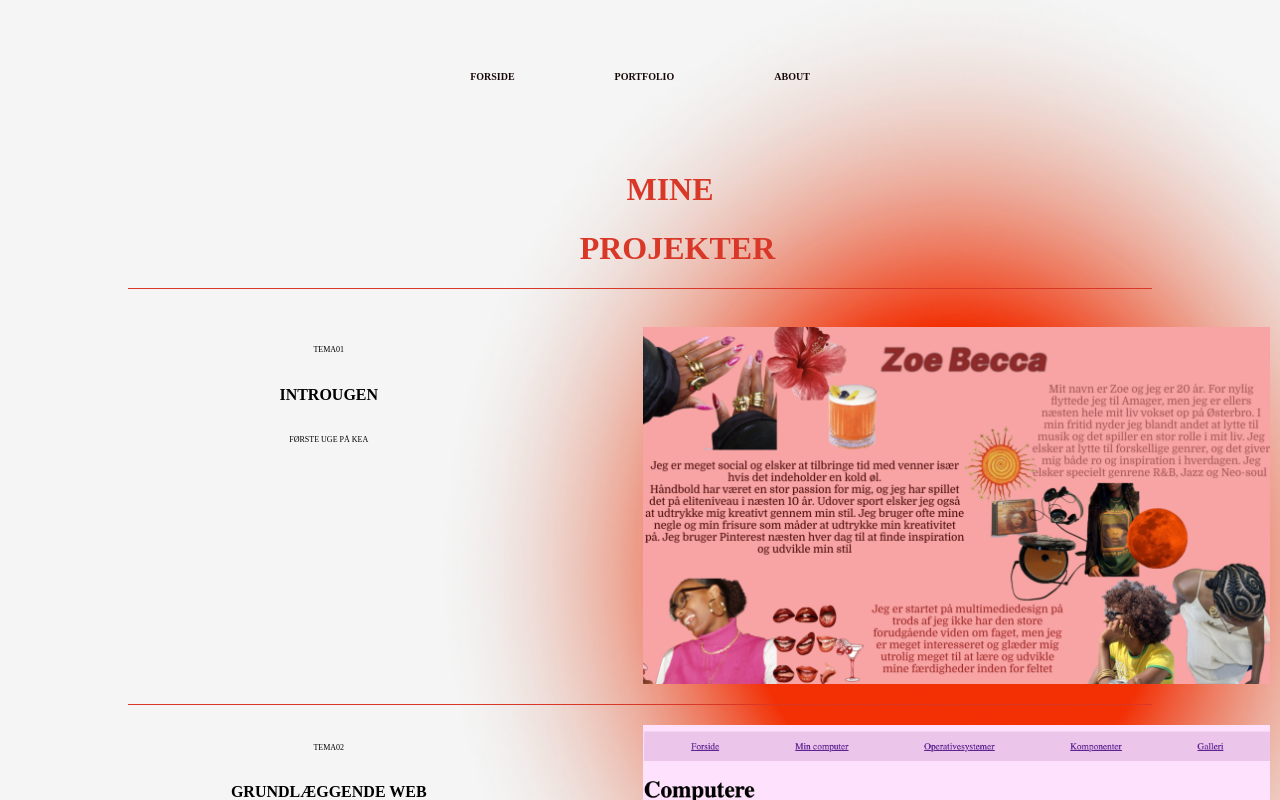
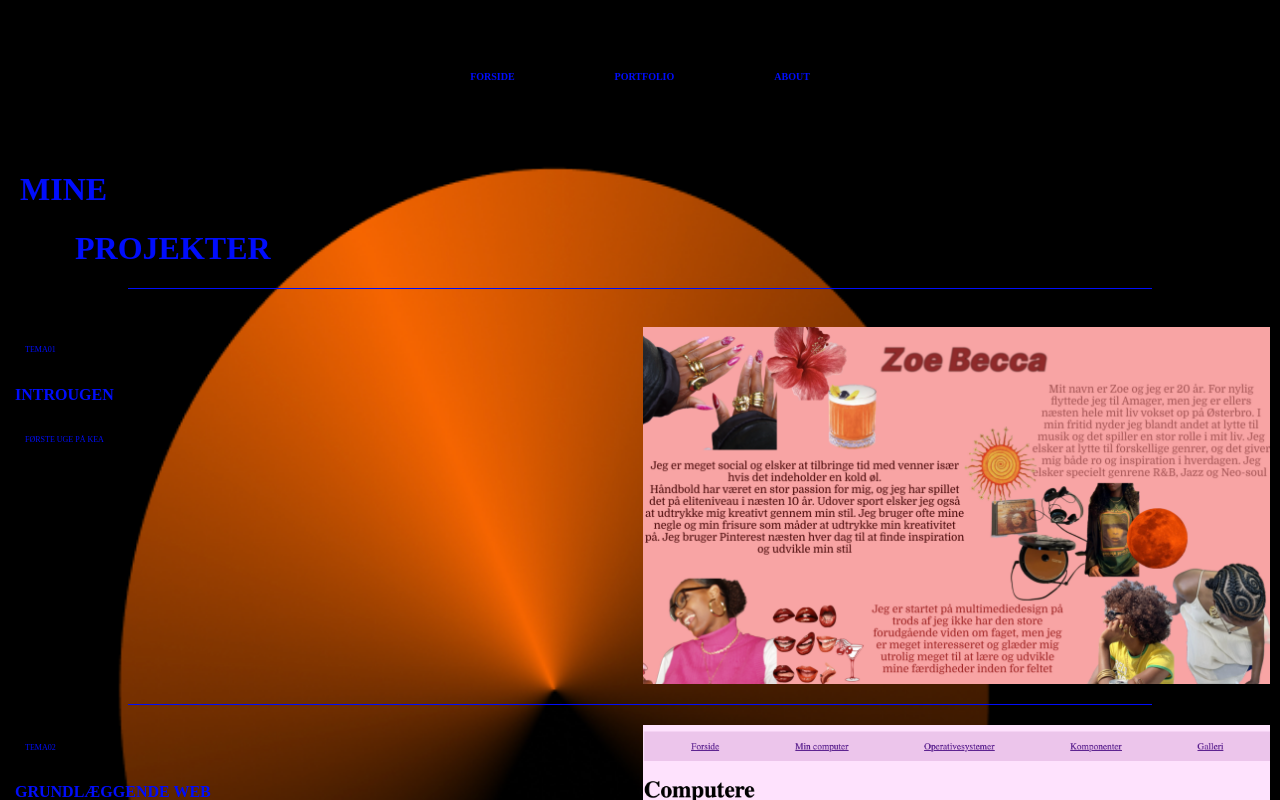
Before and after one commit to ZOEE-max/Portfolio, a plain HTML site: page site/portfolio.html in a window 1280 px wide. Shown: the top 800 px of the page. Drawn offline with Linux system fonts and the light colour scheme.

Commit message:
portfolio

```diff
--- a/css/layout.css
+++ b/css/layout.css
@@ -2,8 +2,7 @@
     display:grid;
     grid-template-columns: 1fr 1fr ;
     margin-right: 10px;
-    margin-left: 15px ;
-    text-align: center;
+    margin-left: 15px;
 }
 .grid1_1 img{
     width: 100%;
--- a/css/style.css
+++ b/css/style.css
@@ -1,8 +1,6 @@
 body, html {
     margin: 0;
     padding: 0;
-    box-sizing: border-box;
-    background-color: #EDEAC7;
 }
 
 /* -------------------------Header--------------------------------------------- */
@@ -62,7 +60,7 @@ body, html {
     width: 150%;
 }
 
-/* .header03{
+.header03{
     top: 0;
     left: 0;
     width: 100%;
@@ -84,11 +82,11 @@ body, html {
 
 .header03 nav ul li a {
     text-decoration: none;
-    color: rgb(25, 8, 8);
+    color:#000DFC;
     font-weight: bold;
     font-size: 10px;
     position: relative
-} */
+}
 
 .header02{
     position: relative;
@@ -148,16 +146,21 @@ body, html {
 
 /* -----------------------PORTFOLIO--------------------------------------- */
 .bgport{
-    background-image: url(../img/bg2.png);
+    background-image: url(../img/bgtelefon1.png);
     background-size: cover;
+    background-color: black;
 }
 
 .mine{
-    margin-left: 60px;
+    margin-left: 20px;
 }
 
 .projekter{
     margin-left: 75px;
+}
+.storh4{
+    color: #000DFC;
+font-weight: bolder;
 }
 
 .link-wrapper {
@@ -180,13 +183,22 @@ hr {
     margin-right: auto;
  color: #EDEAC7;
 }
-
+.version2 {
+    border: none;
+    border-top: 1px solid #000DFC;
+    margin: 20px 0;
+    width: 80%;
+    margin-left: auto;
+    margin-right: auto;
+ color: #EDEAC7;
+}
 .p-projekt{
     font-size: 0.5em;
+    color: #000DFC;
 }
 
 .MP{
-    color: #D93829;
+    color: #000DFC;
     font-weight: bolder;
 }
 
@@ -295,7 +307,7 @@ figcaption{
 .bg0{
     background-color: #EDEAC7;
 }
-.beskrivendeTekst h3, h1{
+.beskrivendeTekst h3 h1{
     text-align: center;
 }
 
--- a/site/portfolio.html
+++ b/site/portfolio.html
@@ -8,7 +8,7 @@
     <link rel="stylesheet" href="../css/style.css">
 </head>
 <body class="bgport">
-    <header class="header02">
+    <header class="header03">
         <nav>
           <ul>
             <li><a href="index.html">FORSIDE</a></li>
@@ -21,13 +21,13 @@
         <div class="MP">
         <h1 class="mine">MINE</h1> <h1 class="projekter">PROJEKTER</h1>
     </div>
-    <hr>
+    <hr class="version2">
     <br>
 <a href="tema01.html" class="link-wrapper">
     <div class="grid1_1">
             <div>
               <p class="p-projekt">TEMA01</p>
-              <h4>INTROUGEN</h4>
+              <h4 class="storh4">INTROUGEN</h4>
               <p class="p-projekt">FØRSTE UGE PÅ KEA</p>
             </div>
 <div>
@@ -35,12 +35,12 @@
 </div>
     </div>
 </a>
-    <hr>
+<hr class="version2">
     <a href="tema02.html" class="link-wrapper">
     <div class="grid1_1">
         <div>
             <p class="p-projekt">TEMA02</p>
-            <h4>GRUNDLÆGGENDE WEB</h4>
+            <h4 class="storh4">GRUNDLÆGGENDE WEB</h4>
             <p class="p-projekt">INTRODUKTION TIL DE MEST ANVENDTE REDSKABER</p>
         </div>
         <div>
@@ -48,12 +48,12 @@
         </div>
             </div>
         </a>
-    <hr>
+ <hr class="version2">
     <a href="tema03.html" class="link-wrapper">
     <div class="grid1_1">
         <div>
             <p class="p-projekt">TEMA03</p>
-            <h4>GRUNDLÆGGENDE UX/UI</h4>
+            <h4 class="storh4">GRUNDLÆGGENDE UX/UI</h4>
             <p class="p-projekt">INTRODUKTION TIL USER EXPERIENCE DESIGN, RESEARCH OG DIGITALPROTOTYPE</p>
         </div>
         <div>
@@ -61,12 +61,12 @@
         </div>
             </div>
         </a>
-    <hr>
+<hr class="version2">
     <a href="tema04.html" class="link-wrapper">
     <div class="grid1_1">
         <div>
             <p class="p-projekt">TEMA04</p>
-            <h4>GRUNDLÆGGENDE ANIMATION</h4>
+            <h4 class="storh4">GRUNDLÆGGENDE ANIMATION</h4>
             <p class="p-projekt">SPILUDVIKLING SAMT  INTRODUKTION TIL ILLUSTRAITER OG JAVASCRIPT</p>
         </div>
         <div>
@@ -74,12 +74,12 @@
         </div>
             </div>
         </a>
-    <hr>
+<hr class="version2">
     <a href="tema05.html" class="link-wrapper">
     <div class="grid1_1">
         <div>
             <p class="p-projekt">TEMA05</p>
-            <h4>GRUNDLÆGGENDE INDHOLD</h4>
+            <h4 class="storh4">GRUNDLÆGGENDE INDHOLD</h4>
             <p class="p-projekt">INTRODUKTION TIL INDHOLDSPRODUKTION HERUNDER PRÆPRODUKTIO, SELVE PRODUKTIONEN OG POSTPRODUKTION</POST-PRODUKTIO></p>
         </div>
         <div>
@@ -87,7 +87,7 @@
         </div>
             </div>
         </a>
-    <hr>
+<hr class="version2">
 
 
     </main>
```
Also changed, not shown: img/Skærmbillede 2025-01-05 kl. 13.43.19.png (deleted), img/bagtelefon.png (renamed from img/bagtelefon1.png), img/bgtelefon1.png (added), 2 other files.
